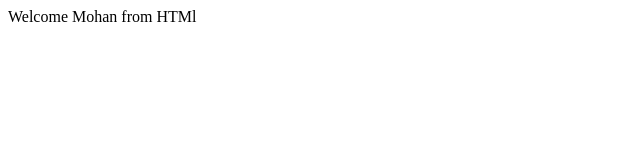
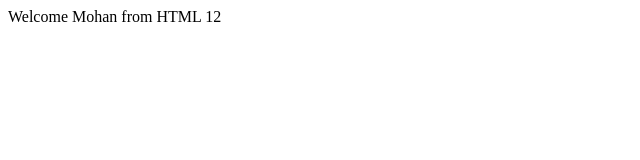
Before and after one commit to GVLNeha/Coupon-distribution, a plain HTML site: page MyCouponDistWebProj/src/main/webapp/index.html in a window 1280 px wide. Shown: the full height of the page, 0-640 px from the left. Drawn offline with Linux system fonts and the light colour scheme.

Commit message:
Updated index.html

```diff
--- a/MyCouponDistWebProj/src/main/webapp/index.html
+++ b/MyCouponDistWebProj/src/main/webapp/index.html
@@ -5,6 +5,6 @@
 <title>Insert title here</title>
 </head>
 <body>
-   Welcome Mohan from HTMl
+   Welcome Mohan from HTML 12
 </body>
 </html>
```
